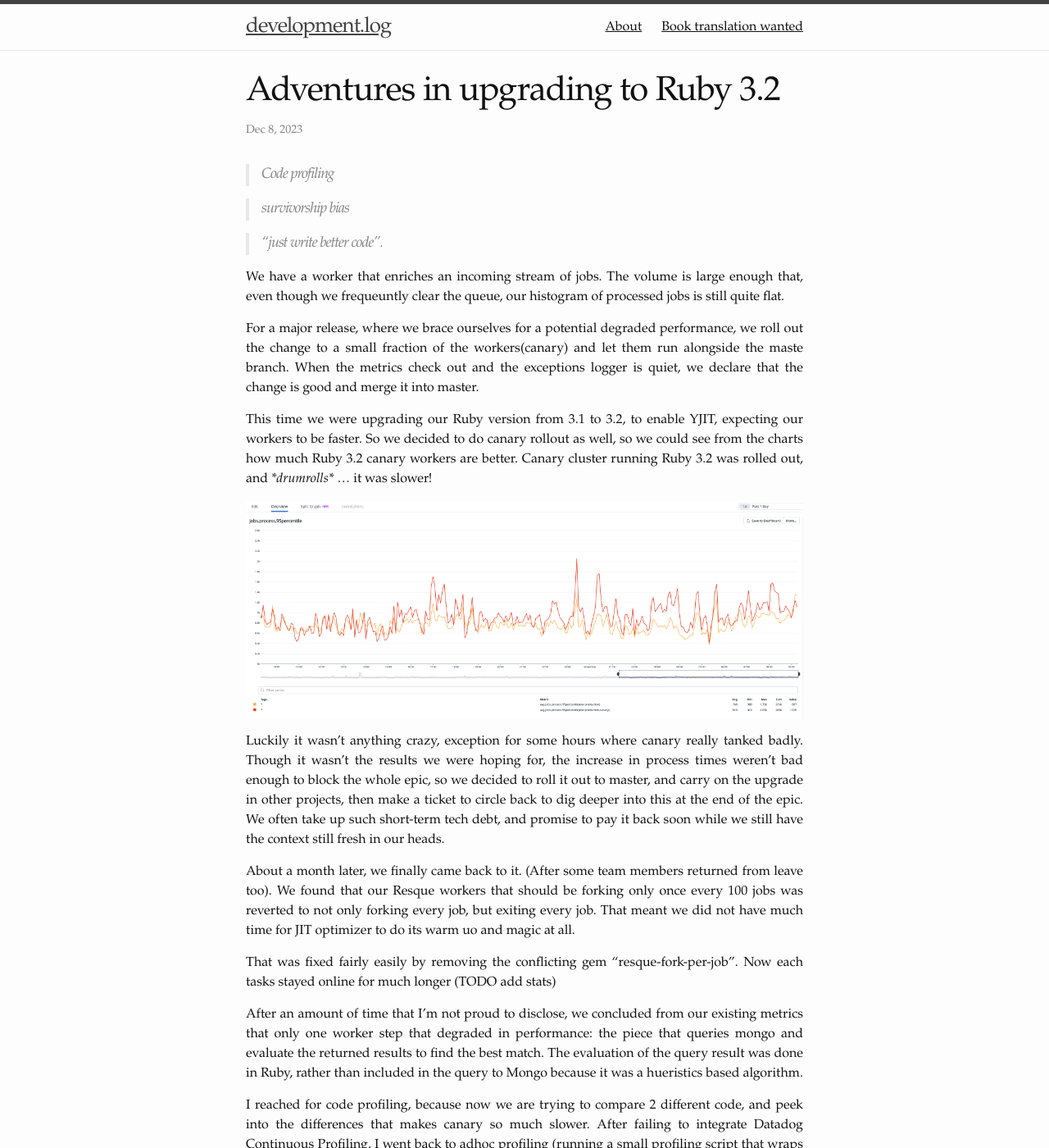
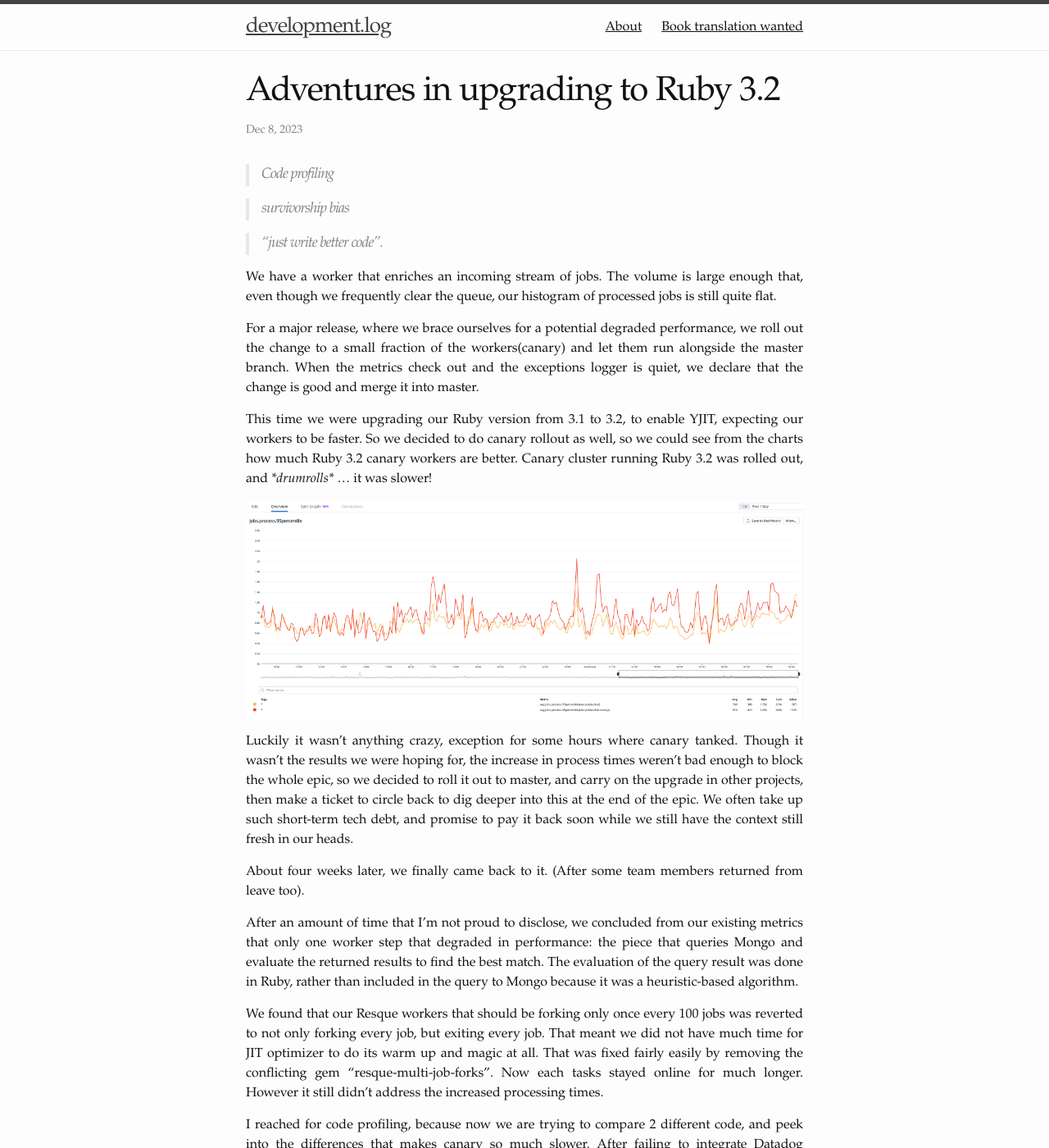
Before and after one commit to keang/keang.github.io, a Jekyll site: the page built from _posts/2023-12-08-upgrade-ruby-32.markdown, in a window 1280 px wide and 1400 px high. Shown: the whole window at 82% size. Built offline with Jekyll 4.4.1, drawn with Linux system fonts in a browser that asks for light colours; nearby versions of some CDN libraries; some web fonts are replaced; some of the changed text lies outside the part shown.

Commit message:
Fix spelling

```diff
--- a/_posts/2023-12-08-upgrade-ruby-32.markdown
+++ b/_posts/2023-12-08-upgrade-ruby-32.markdown
@@ -13,26 +13,28 @@ comments: true
 > "just write better code".
 
 We have a worker that enriches an incoming stream of jobs.
-The volume is large enough that, even though we frequeuntly clear the queue, our histogram of processed jobs is still quite flat.
+The volume is large enough that, even though we frequently clear the queue, our histogram of processed jobs is still quite flat.
 
-For a major release, where we brace ourselves for a potential degraded performance, we roll out the change to a small fraction of the workers(canary) and let them run alongside the maste branch. When the metrics check out and the exceptions logger is quiet, we declare that the change is good and merge it into master.
+For a major release, where we brace ourselves for a potential degraded performance, we roll out the change to a small fraction of the workers(canary) and let them run alongside the master branch. When the metrics check out and the exceptions logger is quiet, we declare that the change is good and merge it into master.
 
 This time we were upgrading our Ruby version from 3.1 to 3.2, to enable YJIT, expecting our workers to be faster. So we decided to do canary rollout as well, so we could see from the charts how much Ruby 3.2 canary workers are better.
 Canary cluster running Ruby 3.2 was rolled out, and *\*drumrolls\** ... it was slower!
 
 ![Ruby 3.2 with YJIT was slightly slower than 3.1](/images/ruby-32-slower.png){: .center-imge }
 
-Luckily it wasn't anything crazy, exception for some hours where canary really tanked badly.
+Luckily it wasn't anything crazy, exception for some hours where canary tanked.
 Though it wasn't the results we were hoping for, the increase in process times weren't bad enough to block the whole epic, so we decided to roll it out to master, and carry on the upgrade in other projects, then make a ticket to circle back to dig deeper into this at the end of the epic.
 We often take up such short-term tech debt, and promise to pay it back soon while we still have the context still fresh in our heads.
 
-About a month later, we finally came back to it. (After some team members returned from leave too).
-We found that our Resque workers that should be forking only once every 100 jobs was reverted to not only forking every job, but exiting every job. That meant we did not have much time for JIT optimizer to do its warm uo and magic at all.
+About four weeks later, we finally came back to it. (After some team members returned from leave too).
 
-That was fixed fairly easily by removing the conflicting gem "resque-fork-per-job". Now each tasks stayed online for much longer (TODO add stats)
+After an amount of time that I'm not proud to disclose, we concluded from our existing metrics that only one worker step that degraded in performance: the piece that queries Mongo and evaluate the returned results to find the best match.
+The evaluation of the query result was done in Ruby, rather than included in the query to Mongo because it was a heuristic-based algorithm.
 
-After an amount of time that I'm not proud to disclose, we concluded from our existing metrics that only one worker step that degraded in performance: the piece that queries mongo and evaluate the returned results to find the best match.
-The evaluation of the query result was done in Ruby, rather than included in the query to Mongo because it was a hueristics based algorithm.
+We found that our Resque workers that should be forking only once every 100 jobs was reverted to not only forking every job, but exiting every job. That meant we did not have much time for JIT optimizer to do its warm up and magic at all.
+That was fixed fairly easily by removing the conflicting gem "resque-multi-job-forks".
+Now each tasks stayed online for much longer.
+However it still didn't address the increased processing times.
 
 I reached for code profiling, because now we are trying to compare 2 different code, and peek into the differences that makes canary so much slower.
 After failing to integrate Datadog Continuous Profiling, I went back to adhoc profiling (running a small profiling script that wraps a suspected snippet), this time using [stackprof](https://github.com/tmm1/stackprof) and the accompanying flamegraph viewer [stackprof-webnav](https://github.com/alisnic/stackprof-webnav) (complete with a minimap!). I did this on an EC2 box that had access to Mongo, but not the ECS containers where the production workers were running (this will be important later.)
```
Also changed, not shown: other parts of _posts/2023-12-08-upgrade-ruby-32.markdown (+13 -16 lines), _posts/2023-12-15-ruby-static-typed-extension.markdown (+6 -6 lines).
